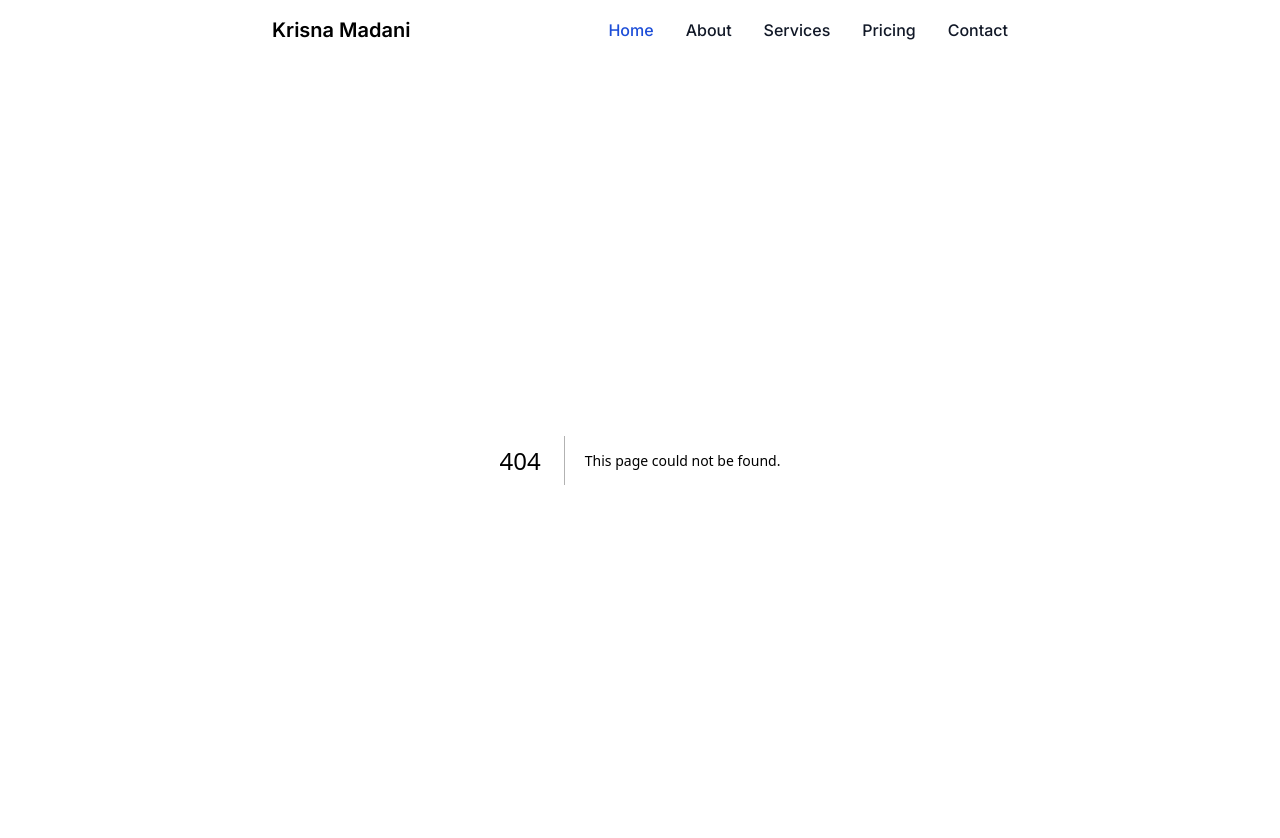
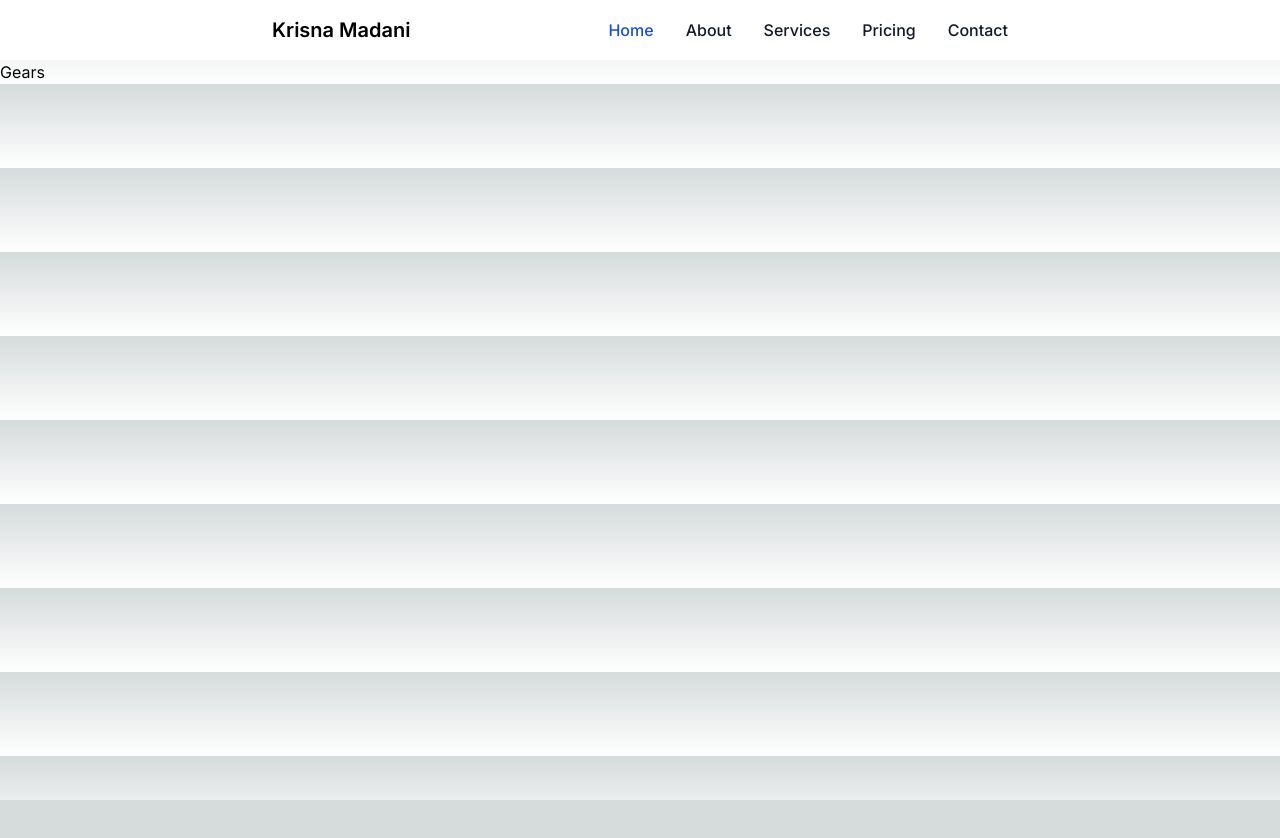
Before and after one commit to krisnamadani/krisna-next, a Next.js app: page /gears in a window 1280 px wide. Before the commit this address had no page. Shown: the top 838 px of the page. After the commit the page ends 800 px from the top, so only its background shows below. Built offline with nearby package versions, Linux system fonts and the light colour scheme.

Commit message:
create gears page

```diff
--- /dev/null
+++ b/app/gears/page.js
@@ -0,0 +1,7 @@
+import React from 'react'
+
+export default function Gears() {
+  return (
+    <div>Gears</div>
+  )
+}
```
